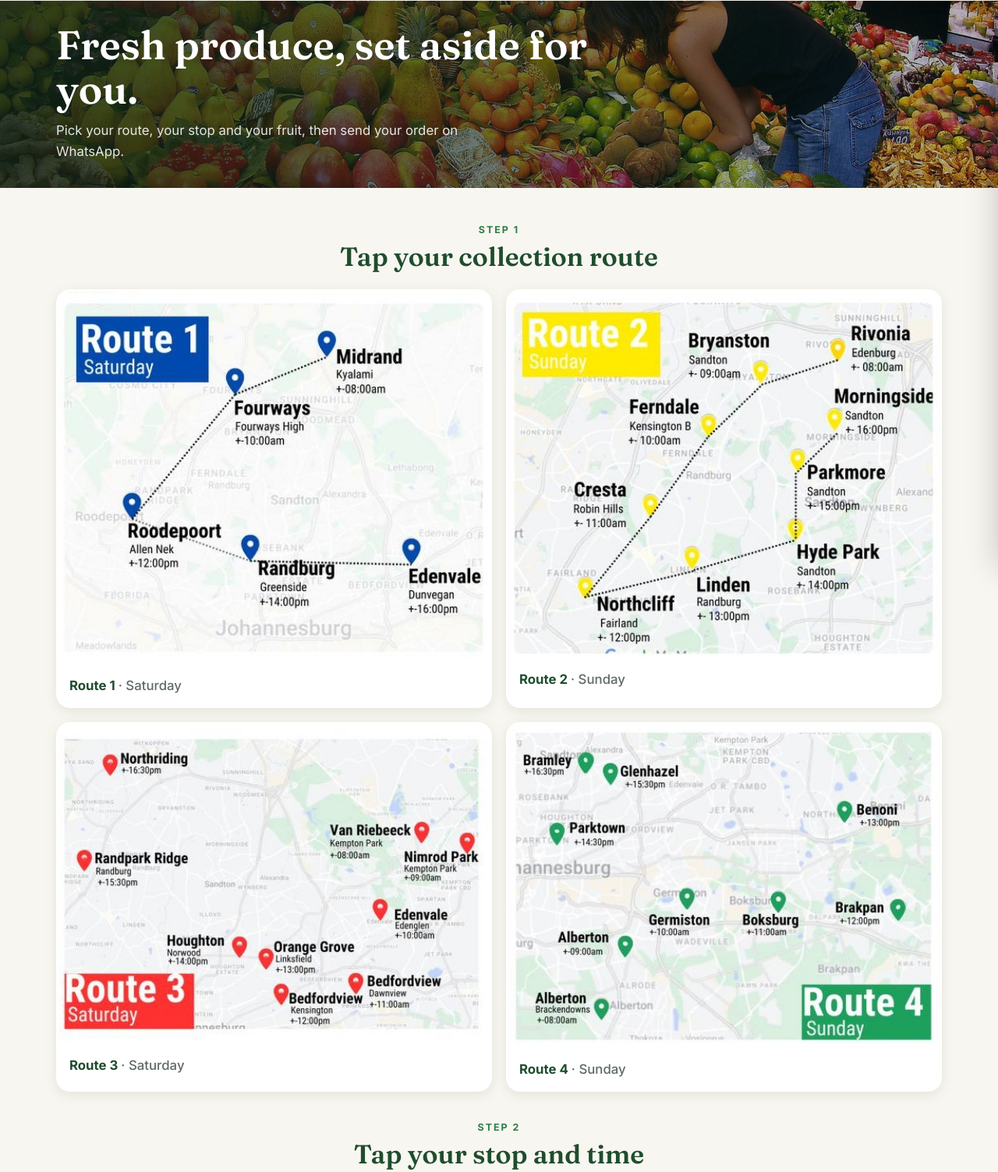
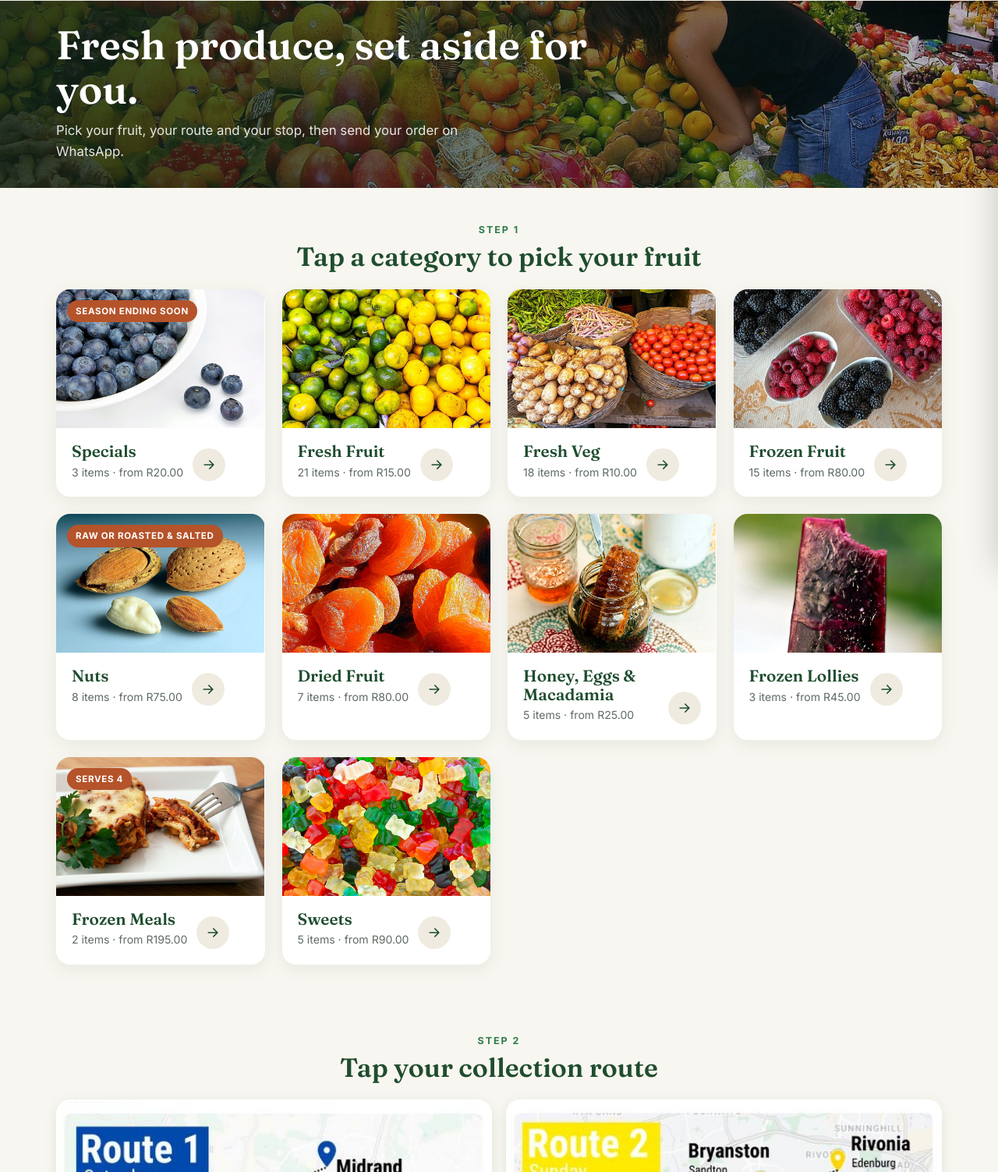
Before and after one commit to yacoobmohammed19/freshpro-preorder, a plain HTML site: page index.html in a window 1280 px wide. Shown: the part 71-1574 px from the top of the page at 78% size. Drawn offline with Linux system fonts and the light colour scheme.

Commit message:
Show products first, then route, stop and time, then WhatsApp order
Co-Authored-By: Claude Sonnet 5.5 <noreply@anthropic.com>

```diff
--- a/index.html
+++ b/index.html
@@ -210,31 +210,31 @@ body.has .navorder .n{display:inline-flex}
 <section class="hero">
  <div class="wrap">
   <h1>Fresh produce, set aside for you.</h1>
-  <p>Pick your route, your stop and your fruit, then send your order on WhatsApp.</p>
+  <p>Pick your fruit, your route and your stop, then send your order on WhatsApp.</p>
+ </div>
+</section>
+
+<section class="sec" id="shop">
+ <div class="wrap">
+  <div class="sec-h"><div class="eyebrow">Step 1</div><h2>Tap a category to pick your fruit</h2></div>
+  <div class="cats" id="cats"></div>
  </div>
 </section>
 
 <section class="sec" id="collect">
  <div class="wrap">
-  <div class="sec-h"><div class="eyebrow">Step 1</div><h2>Tap your collection route</h2></div>
+  <div class="sec-h"><div class="eyebrow">Step 2</div><h2>Tap your collection route</h2></div>
   <div class="routeimgs" id="rimgs">
    <button type="button" class="rimg" data-route="1"><img src="img/routes/r1.jpg" alt="Route 1 Saturday map with stops and times"><span class="cap">Route 1 <em>· Saturday</em></span></button>
    <button type="button" class="rimg" data-route="2"><img src="img/routes/r2.jpg" alt="Route 2 Sunday map with stops and times"><span class="cap">Route 2 <em>· Sunday</em></span></button>
    <button type="button" class="rimg" data-route="3"><img src="img/routes/r3.jpg" alt="Route 3 Saturday map with stops and times"><span class="cap">Route 3 <em>· Saturday</em></span></button>
    <button type="button" class="rimg" data-route="4"><img src="img/routes/r4.jpg" alt="Route 4 Sunday map with stops and times"><span class="cap">Route 4 <em>· Sunday</em></span></button>
   </div>
-  <div class="sec-h" style="margin-top:36px"><div class="eyebrow">Step 2</div><h2>Tap your stop and time</h2></div>
+  <div class="sec-h" style="margin-top:36px"><div class="eyebrow">Step 3</div><h2>Tap your stop and time</h2></div>
   <div class="pickbox">
    <input id="q" type="search" placeholder="Or search your suburb or school" autocomplete="off" aria-label="Search your suburb or school">
    <div id="pk"></div>
   </div>
- </div>
-</section>
-
-<section class="sec" id="shop">
- <div class="wrap">
-  <div class="sec-h"><div class="eyebrow">Step 3</div><h2>Tap a category to pick your fruit</h2></div>
-  <div class="cats" id="cats"></div>
  </div>
 </section>
 
```
